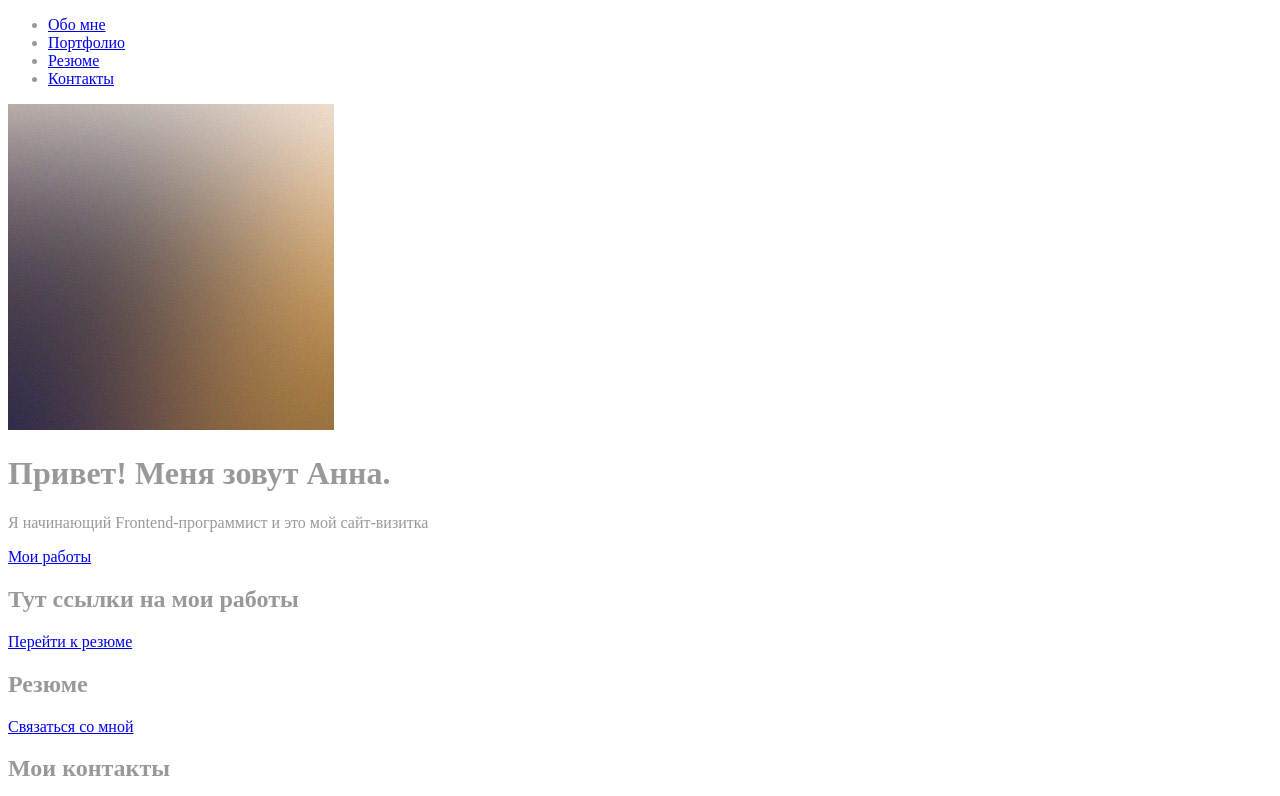
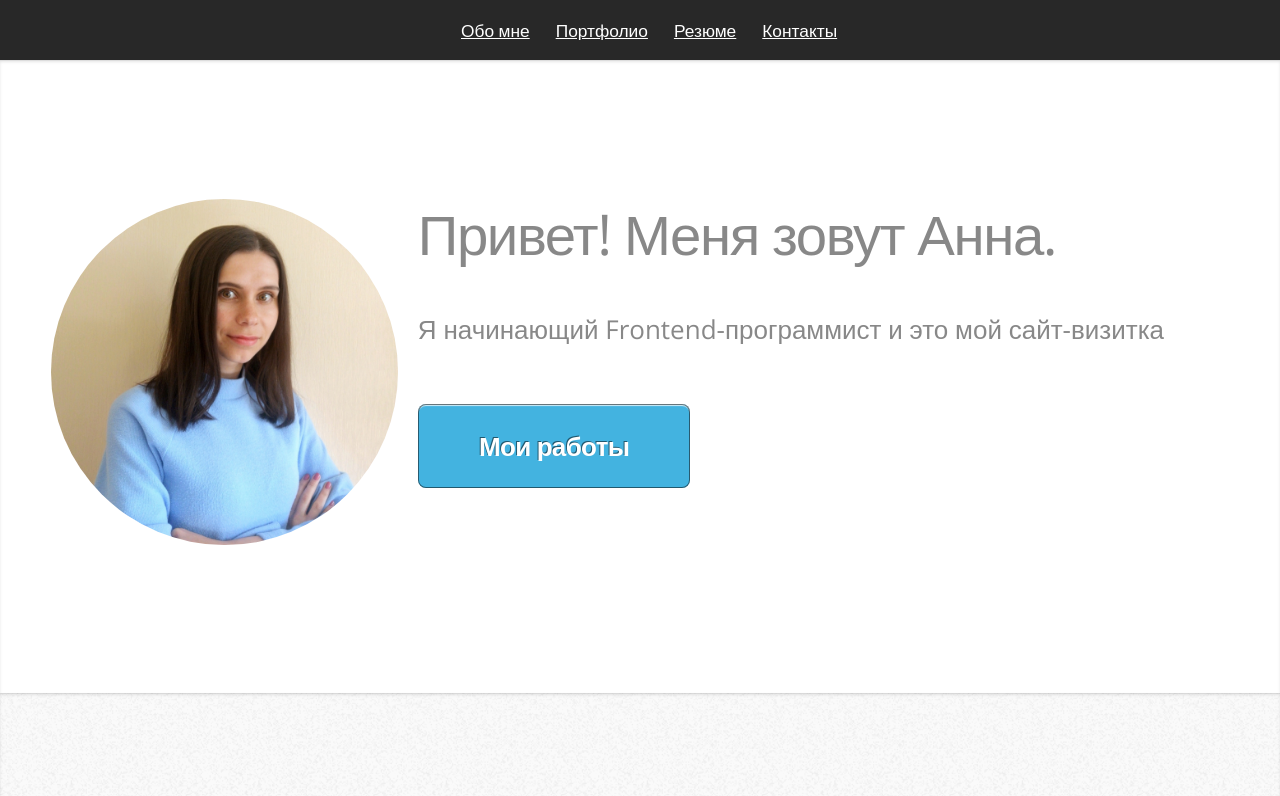
Before and after one commit to AnnaAlexandrova1/my-resume, a website built with webpack: page src/index.html in a window 1280 px wide. Shown: the top 796 px of the page. Built offline with nearby package versions, Linux system fonts and the light colour scheme.

Commit message:
часть стилей и страница сверстаны

```diff
--- a/src/index.html
+++ b/src/index.html
@@ -10,7 +10,7 @@
 
   <!--Navigation-->
   <nav id="nav">
-    <ul class="container">
+    <ul class="nav-block">
       <li><a href='#about'>Обо мне</a></li>
       <li><a href='#portfolio'>Портфолио</a></li>
       <li><a href='#resume'>Резюме</a></li>
@@ -20,9 +20,9 @@
 
   <!--Обо мне-->
   <artticle id='about' class="wrapper style1">
-    <div class="container">
+    <div class="container medium">
       <div class="avatar">
-       <img src="images/pic00.jpg" alt="">
+       <img src="images/avatar.jpg" alt="">
       </div>
       <div class="about-text">
        <h1 class="greeting">
@@ -39,7 +39,7 @@
 
   <!--Портфолио-->
   <artticle id='portfolio' class="wrapper style2">
-   <div class="container">
+   <div class="container medium">
    <div class="heading">
      <h2 class="h2-header">Тут ссылки на мои работы</h2>
    </div>
@@ -51,7 +51,7 @@
 
   <!--Резюме-->
   <artticle id='resume' class="wrapper style3">
-  <div class="container">
+  <div class="container medium">
     <div class="heading">
      <h2 class="h2-header">Резюме</h2>
     </div>
@@ -63,11 +63,12 @@
 
   <!--Контакты-->
   <artticle id='contacts' class="wrapper style4">
-    <div class="container">
+    <div class="container medium">
       <div class="heading">
         <h2 class="h2-header">
           Мои контакты
         </h2>
+        <span>Написать мне</span>
       </div>
       <div class="post-form">
         <form method='post' action="#">
--- /dev/null
+++ b/src/scss/_breakpoints.scss
@@ -0,0 +1,13 @@
+
+@mixin small-for-phone {
+    @media (max-width: 736px) { @content; }
+  }
+@mixin medium-for-tablet {
+    @media (min-width: 737px) and (max-width: 980px) { @content; }
+  }
+@mixin large-for-tablet-landscape {
+    @media (min-width: 981px) and (max-width: 1280px) { @content; }
+  }
+@mixin xlarge-for-desktop {
+    @media (min-width: 1281px) { @content; }
+  }
--- a/src/scss/style.scss
+++ b/src/scss/style.scss
@@ -0,0 +1,389 @@
+@import url('https://fonts.googleapis.com/css?family=Open+Sans:300,300italic,600,600italic,700');
+@import 'breakpoints';
+
+
+// Сбросить стили
+html,
+body,
+div,
+span,
+applet,
+object,
+iframe,
+h1,
+h2,
+h3,
+h4,
+h5,
+h6,
+p,
+blockquote,
+pre,
+a,
+abbr,
+acronym,
+address,
+big,
+cite,
+code,
+del,
+dfn,
+em,
+img,
+ins,
+kbd,
+q,
+s,
+samp,
+small,
+strike,
+strong,
+sub,
+sup,
+tt,
+var,
+b,
+u,
+i,
+center,
+dl,
+dt,
+dd,
+ol,
+ul,
+li,
+fieldset,
+form,
+label,
+legend,
+table,
+caption,
+tbody,
+tfoot,
+thead,
+tr,
+th,
+td,
+article,
+aside,
+canvas,
+details,
+embed,
+figure,
+figcaption,
+footer,
+header,
+hgroup,
+menu,
+nav,
+output,
+ruby,
+section,
+summary,
+time,
+mark,
+audio,
+video {
+    margin: 0;
+    padding: 0;
+    border: 0;
+    font-size: 100%;
+    font: inherit;
+    vertical-align: baseline;
+}
+
+aside,
+details,
+figcaption,
+figure,
+footer,
+header,
+hgroup,
+menu,
+nav,
+section {
+    display: block;
+}
+
+body {
+    line-height: 1;
+}
+
+ol,
+ul {
+    list-style: none;
+}
+
+table {
+    border-collapse: collapse;
+    border-spacing: 0;
+}
+
+body {
+    -webkit-text-size-adjust: none;
+}
+
+mark {
+    background-color: transparent;
+    color: inherit;
+}
+
+input::-moz-focus-inner {
+    border: 0;
+    padding: 0;
+}
+
+input,
+select,
+textarea {
+    -moz-appearance: none;
+    -webkit-appearance: none;
+    -ms-appearance: none;
+    appearance: none;
+}
+
+a {
+    text-decoration: none;
+}
+
+/*общие стили*/
+body,
+input,
+textarea,
+select {
+    font-family: 'Open Sans', sans-serif;
+    line-height: 1.85em;
+    color: #888;
+    font-weight: 300;
+    font-size: 13pt;
+
+}
+
+a {
+    color: #43B3E0;
+    text-decoration: underline;
+
+    &:hover {
+        color: #43bff0 !important;
+    }
+
+    img {
+        border: 0;
+    }
+}
+
+b,
+strong {
+    font-weight: 600;
+    color: #3e3e3e;
+}
+
+i,
+em {
+    font-style: italic;
+}
+
+h1 {
+    font-size: 3.25em;
+    letter-spacing: -0.025em;
+    font-weight: 300;
+    margin-bottom: 1em;
+}
+
+h2 {
+    font-size: 2em;
+    letter-spacing: -0.015em;
+    margin-bottom: 1em;
+}
+
+/* Блок навигации*/
+
+#nav {
+    background-color: #282828;
+    height: 60px;
+    line-height: 60px;
+
+    .nav-block {
+        display: flex;
+        justify-content: space-between;
+        margin-left: auto;
+        margin-right: auto;
+        width: 40%;
+
+        @include large-for-tablet-landscape {
+            width: 30%;
+        }
+
+        @include medium-for-tablet {
+            width: 50%;
+        }
+
+        @include small-for-phone {
+            width: 75%;
+        }
+
+        a {
+            white-space: nowrap;
+        }
+    }
+
+    a {
+        padding: 0 0.75em;
+        height: inherit;
+        line-height: inherit;
+        border-radius: 0;
+        color: #fff;
+
+        &:hover {
+            background-color: transparent;
+        }
+    }
+}
+
+/*Раздел общий Article*/
+.wrapper {
+    display: flex;
+    background-image: url('../images/bg.png');
+    background-repeat: repeat;
+    padding: 8em 0 8em 0;
+    box-shadow: inset 0px 1px 0px 0px rgba(0, 0, 0, 0.05), inset 0px 2px 3px 0px rgba(0, 0, 0, 0.1);
+    text-align: center;
+    width: 100%;
+    height: max-content;
+
+
+    &.style1 {
+        background-image: none;
+        background-color: #fff;
+    }
+
+    &.style2 {
+        background-color: #fafafa;
+        text-shadow: 1px 1px 0px #fff;
+    }
+
+    &.style3 {
+        background-color: #f4f4f4;
+        text-shadow: 1px 1px 0px #fff;
+    }
+
+    &.style4 {
+        background-image: none;
+        background-color: #303030;
+        color: #999;
+        text-shadow: -1px -1px 0px #181818;
+    }
+
+    .medium {
+        width: 80%;
+        margin-left: auto;
+        margin-right: auto;
+
+
+        @include large-for-tablet-landscape {
+            width: 92%;
+        }
+
+        @include medium-for-tablet {
+            width: 82%;
+        }
+
+        @include small-for-phone {
+            width: 92%;
+        }
+    }
+}
+
+/* button*/
+
+input[type="button"],
+input[type="submit"],
+input[type="reset"],
+button,
+.button {
+    -webkit-appearance: none;
+    position: relative;
+    display: inline-block;
+    color: #fff !important;
+    text-decoration: none;
+    font-weight: 700;
+    border: 0;
+    outline: 0;
+    cursor: pointer;
+    border-radius: 8px;
+    text-shadow: -1px -1px 0.5px rgba(0, 0, 0, 0.5);
+    overflow: hidden;
+    box-shadow: inset 0px 0px 0px 1px rgba(0, 0, 0, 0.5), inset 0px 2px 1px 0px rgba(255, 255, 255, 0.75);
+    background-color: #43B3E0;
+    margin-top: 2em;
+    padding: 1em 2.35em 1em 2.35em;
+    font-size: 1.1em;
+    max-width: 24em;
+
+    &:hover {
+        background-color: #43bff0;
+        color: #fff !important;
+    }
+
+    &:active {
+        background-color: #3BA8D3;
+        top: 1px;
+    }
+
+    &.large {
+        font-size: 1.5em;
+        letter-spacing: -0.025em;
+    }
+}
+
+/* Блок Обо мне*/
+
+#about {
+
+    text-align: left;
+
+    .container {
+        display: flex;
+        flex-direction: row;
+
+        @include medium-for-tablet {
+            flex-direction: column;
+        }
+
+        @include small-for-phone {
+            flex-direction: column;
+        }
+
+        .avatar {
+            border-radius: 100%;
+            margin: 0;
+
+            img {
+                border-radius: 100%;
+                width: 20em;
+                height: 20em;
+            }
+        }
+
+        .about-text {
+            margin-left: 20px;
+        }
+
+        h1 {
+            margin-top: 0.35em;
+
+        }
+
+        p {
+            font-size: 1.5em;
+            line-height: 1.75em;
+
+            a {
+                color: inherit;
+            }
+        }
+    }
+
+}
+
+/* Раздел контакты*/
```
Also changed, not shown: src/css/style.css, src/images/avatar.jpg (added), src/images/bg.png (added).
